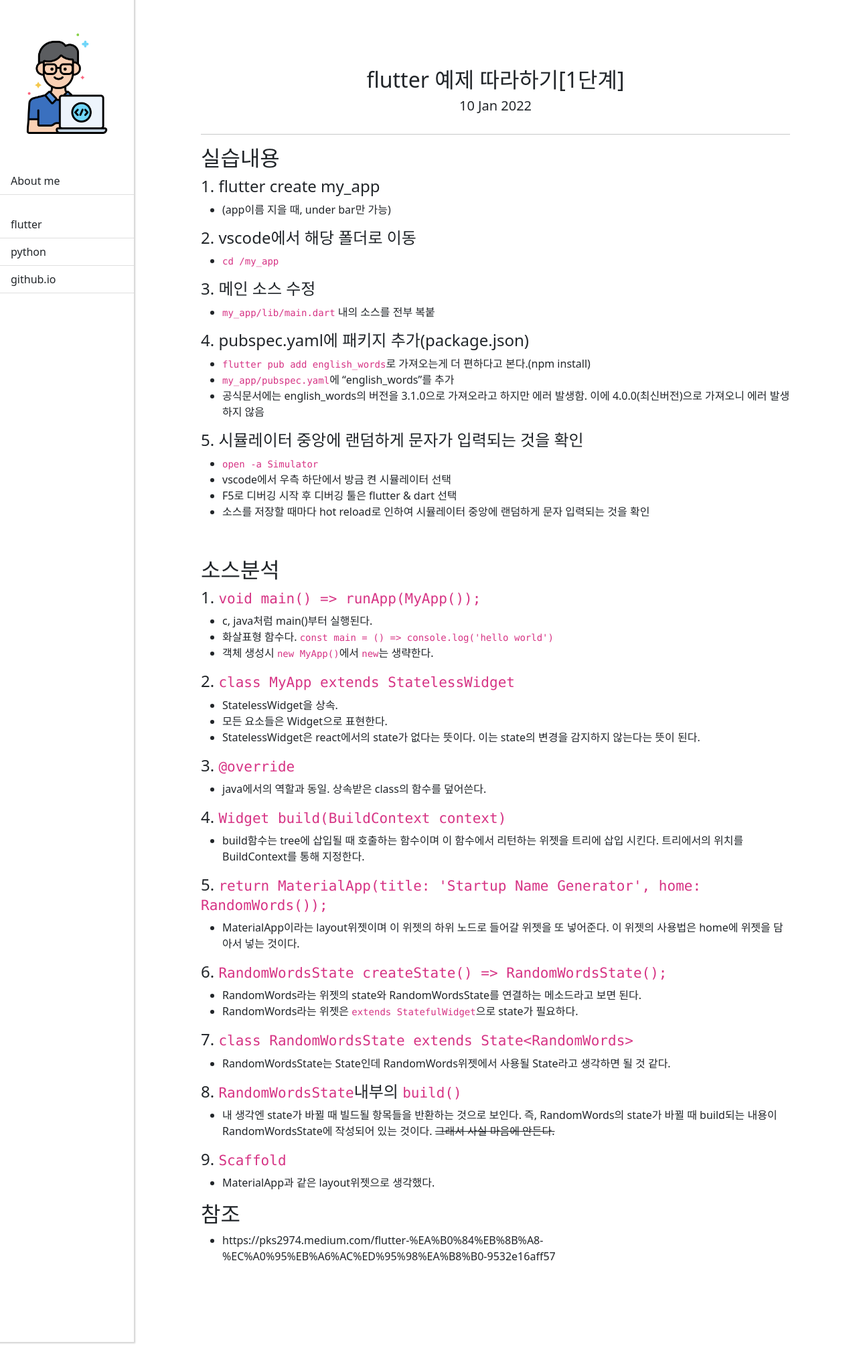
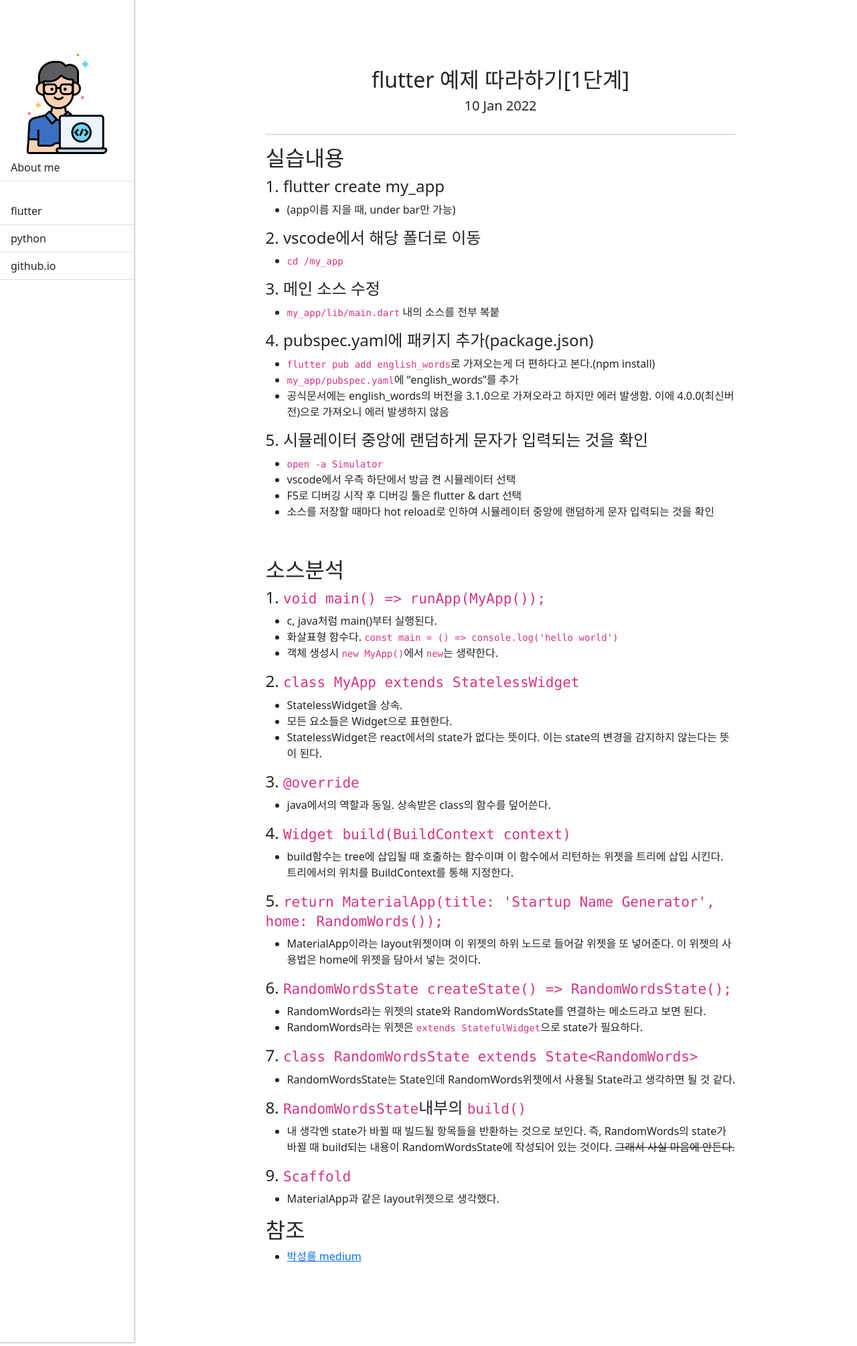
Before and after one commit to daegkim/daegkim.github.io, a Jekyll site: the page built from _flutter/flutter-practice1.markdown, in a window 1280 px wide. Shown: the whole page at 67% size. Built offline with Jekyll 4.4.1, drawn with Linux system fonts in a browser that asks for light colours.

Commit message:
글 및 반응형으로 수정해봄. 크롬에서 모바일 용으로 했지만 잘 안나와서 실제로 모바일에서 열었을때도 그런지 테스트 하기 위함

```diff
--- a/_flutter/flutter-practice1.markdown
+++ b/_flutter/flutter-practice1.markdown
@@ -59,6 +59,5 @@
 #### 9. `Scaffold`
 - MaterialApp과 같은 layout위젯으로 생각했다.
 
-
 ## 참조
-- https://pks2974.medium.com/flutter-%EA%B0%84%EB%8B%A8-%EC%A0%95%EB%A6%AC%ED%95%98%EA%B8%B0-9532e16aff57
+- [박성룡 medium](https://pks2974.medium.com/flutter-%EA%B0%84%EB%8B%A8-%EC%A0%95%EB%A6%AC%ED%95%98%EA%B8%B0-9532e16aff57)
--- a/_layouts/default.html
+++ b/_layouts/default.html
@@ -13,10 +13,21 @@
 
     <title>{{ site.title }}</title>
   </head>
+
   <body>
-    {% include sidebar.html %}
-    <div class="content">
-      {{ content }}
+    <div class="side-bar-wrapper">
+      {% include sidebar.html %}
+    </div>
+    <div class="containter content">
+      <div class="row">
+      </div>
+      <div class="row">
+        <div class="col-lg-2 col-sm-1 col-1"></div>
+        <div class="col-lg-8 col-sm-10 col-10">
+          {{ content }}
+        </div>
+        <div class="col-lg-2 col-sm-1 col-10"></div>
+      </div>
     </div>
   </body>
 </html>
--- a/_layouts/post.html
+++ b/_layouts/post.html
@@ -1,9 +1,13 @@
 ---
 layout: default
 ---
-<div class="post-title">
-  <h2>{{ page.title }}</h2>
-  <h5>{{ page.date | date_to_string }}</h5>
+<div class="post">
+  <div class="post-title">
+    <h2>{{ page.title }}</h2>
+    <h5>{{ page.date | date_to_string }}</h5>
+  </div>
+  <hr />
+  <div class="post-content">
+    {{ content }}
+  </div>
 </div>
-<hr/>
-{{ content }}
--- a/_sass/main.scss
+++ b/_sass/main.scss
@@ -1,17 +1,33 @@
 html, body {
   height: 100%;
-  color: white;
 }
 
-.side-bar {
-  float: left;
+@media screen and (max-width: 768px) {
+  .side-bar-wrapper {
+    display: none;
+  }
+
+  .content {
+    margin: 0px !important;
+  }
+}
+
+.side-bar-wrapper {
+  position: fixed;
+  width: 200px;
   height: 100%;
-  width: 200px;
+  top: 0;
+  left: 0;
+  background-color: white;
+  z-index: 1000;
   box-shadow: 0px 0px 2px 2px #d3d3d3;
-  padding-top: 50px;
-  overflow-x: auto;
-  scroll-behavior: smooth;
-  scrollbar-width: 10px;
+  padding-top: 80px;
+}
+
+.content {
+  margin-left: 215px;
+  padding-top: 100px;
+  height: 100%;
 }
 
 .side-bar::-webkit-scrollbar {
@@ -36,18 +52,6 @@
   height: 150px;
 }
 
-.side-nav {
-  margin-top: 50px;
-}
-
-.content {
-  display: inline-block;
-  height: 100%;
-  width: calc(100% - 200px);
-  padding: 100px;
-  overflow-y: auto;
-}
-
 .post-title {
   text-align: center;
   margin-bottom: 30px;
```
Also changed, not shown: _flutter/flutter-practice2.markdown (added, +26 -0 lines), _includes/sidebar.html (line endings or trailing spaces).
